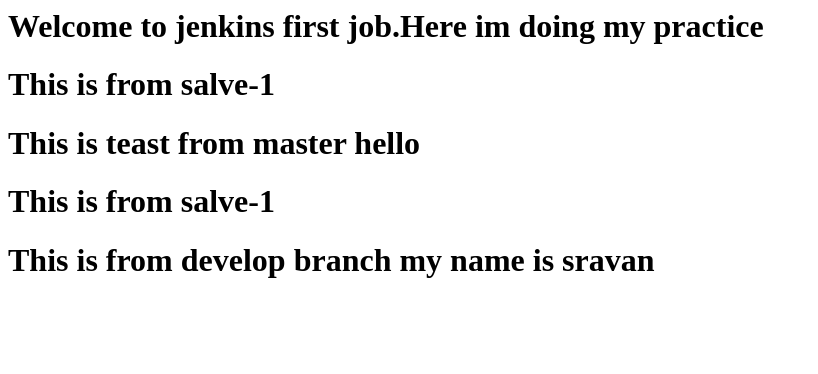
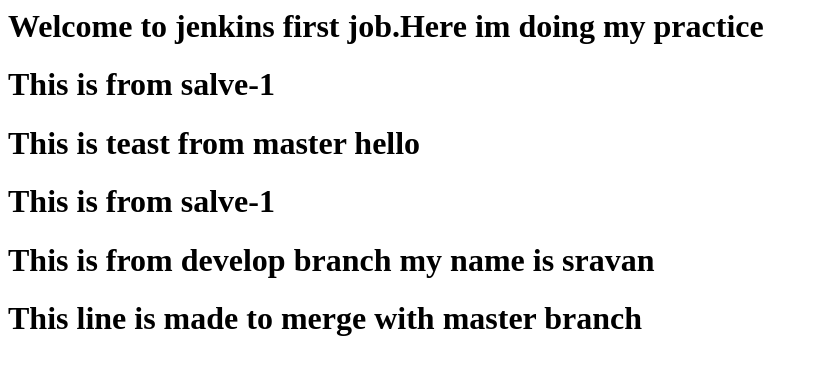
Before and after one commit to sravankodem/DevOps-Git-Assignment1, a plain HTML site: page index.html in a window 1280 px wide. Shown: the whole page, without its empty margins (0-818 px from the left). Drawn offline with Linux system fonts and the light colour scheme.

Commit message:
test for develop not publish

```diff
--- a/index.html
+++ b/index.html
@@ -5,5 +5,6 @@
     <h1>This is teast from master hello</h1>
     <h1>This is from salve-1</h1>
     <h1>This is from develop branch my name is sravan</h1>
+    <h1>This line is made to merge with master branch</h1>
 </body>
 </html>
```
